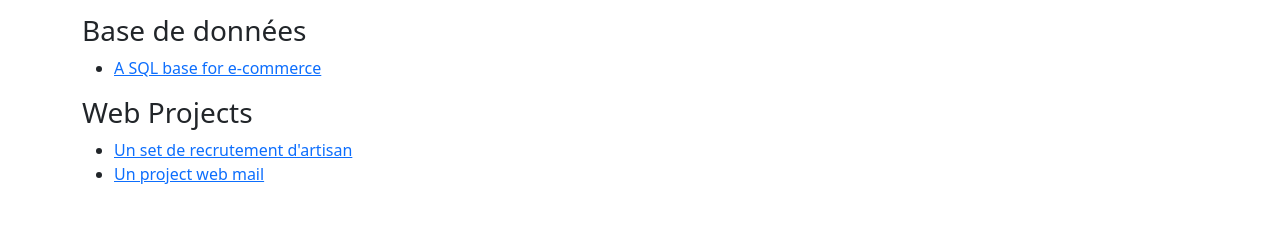
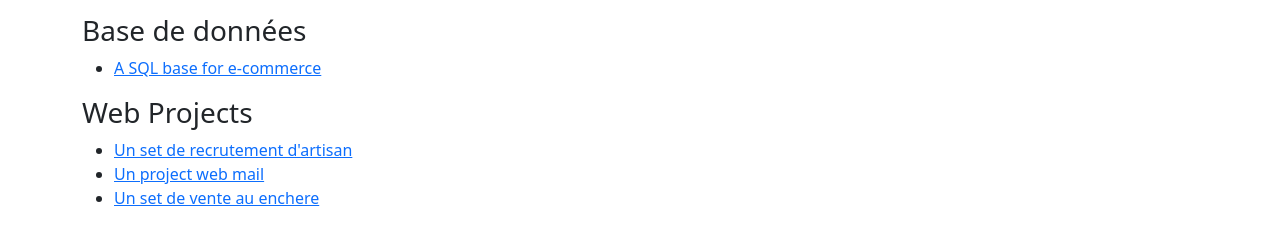
Before and after one commit to MnserXiapeace/MnserXiapeace.github.io, a plain HTML site: page index.html in a window 1280 px wide. Shown: the part 224-466 px from the top of the page. Drawn offline with nearby package versions, Linux system fonts and the light colour scheme.

Commit message:
Add auction set

```diff
--- a/index.html
+++ b/index.html
@@ -64,6 +64,7 @@
     <ul>
       <li><a href="https://github.com/MnserXiapeace/artisan.git">Un set de recrutement d'artisan</a></li>
       <li><a href="https://github.com/MnserXiapeace/webmail.git">Un project web mail</a></li>
+      <li><a href="https://github.com/MnserXiapeace/auction.git">Un set de vente au enchere</a> </li>
     </ul>
   </section>
 
```
